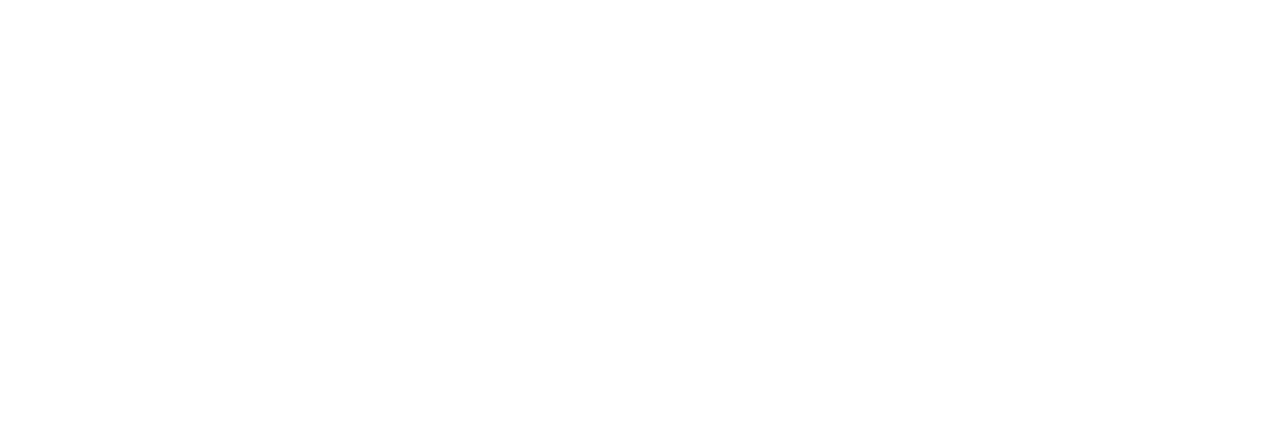
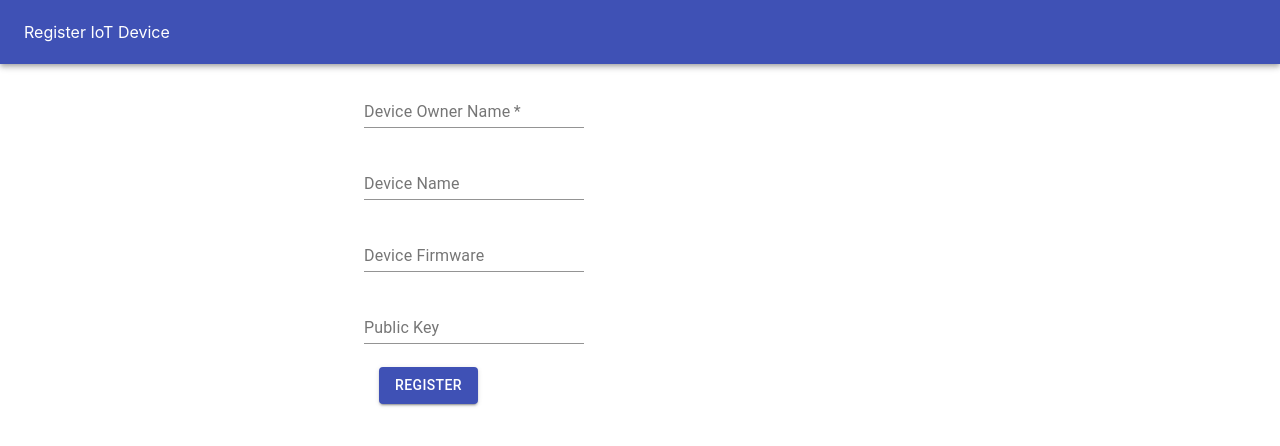
Before and after one commit to mmataja/manage-iot-over-blockchain-frontend, a React (Create React App) app: page / in a window 1280 px wide. Shown: the top 446 px of the page. Built offline with nearby package versions, Linux system fonts and the light colour scheme.

Commit message:
create test form for device registration

```diff
--- a/src/App.js
+++ b/src/App.js
@@ -1,10 +1,12 @@
 import React from 'react';
+
 import './App.css';
+import RegisterForm from './components/RegisterForm';
 
 function App() {
   return (
     <React.Fragment>
-
+        <RegisterForm />
     </React.Fragment>
   );
 }
--- a/src/components/RegisterForm/index.jsx
+++ b/src/components/RegisterForm/index.jsx
@@ -1,4 +1,9 @@
 import React, { Component } from 'react';
+import { ThemeProvider } from '@material-ui/styles';
+import { createMuiTheme } from '@material-ui/core/styles'
+import { Container, AppBar, Toolbar, TextField, Button } from '@material-ui/core';
+
+const theme = createMuiTheme();
 
 export class RegisterForm extends Component {
   state = {
@@ -12,13 +17,69 @@
     this.setState({ [input]: e.target.value });
   }
 
+  submitRegister = () => {
+    console.log("Registrirao si se");
+  }
+
   render() {
     const { deviceOwner, deviceName, deviceFirmware, publicKey } = this.state;
 
     return (
-      <div>
-        ovo je nesto
-      </div>
+      <ThemeProvider theme={theme}>
+        <React.Fragment>
+          <AppBar position="static">
+            <Toolbar>
+              Register IoT Device
+            </Toolbar>
+          </AppBar>
+          <Container maxWidth="sm">
+            <TextField
+              id="device-owner"
+              label="Device Owner Name"
+              margin="normal"
+              required={true}
+              onChange={this.handleChange('deviceOwner')}
+            />
+            <br/>
+            <TextField
+              id="device-name"
+              label="Device Name"
+              margin="normal"
+              onChange={this.handleChange('deviceName')}
+            />
+            <br/>
+            <TextField
+              id="device-firmware"
+              label="Device Firmware"
+              margin="normal"
+              onChange={this.handleChange('deviceFirmware')}
+            />
+            <br/>
+            <TextField
+              id="public-key"
+              label="Public Key"
+              margin="normal"
+              onChange={this.handleChange('publicKey')}
+            />
+            <br/>
+            <Button
+              variant="contained"
+              size="medium"
+              color="primary"
+              style={styles.button}
+              onClick={this.submitRegister}
+            >Register</Button>
+          </Container>
+        </React.Fragment>
+      </ThemeProvider>
     )
   }
 }
+
+const styles = {
+  button: {
+    margin: 15
+  }
+}
+
+export default RegisterForm;
```
